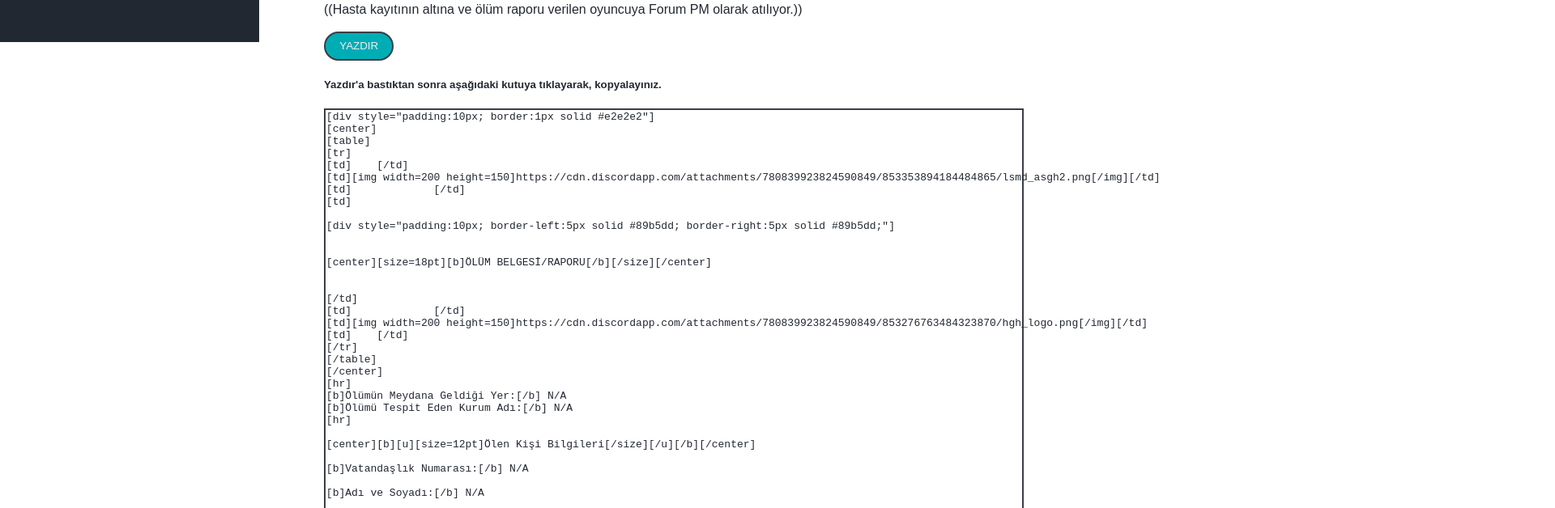
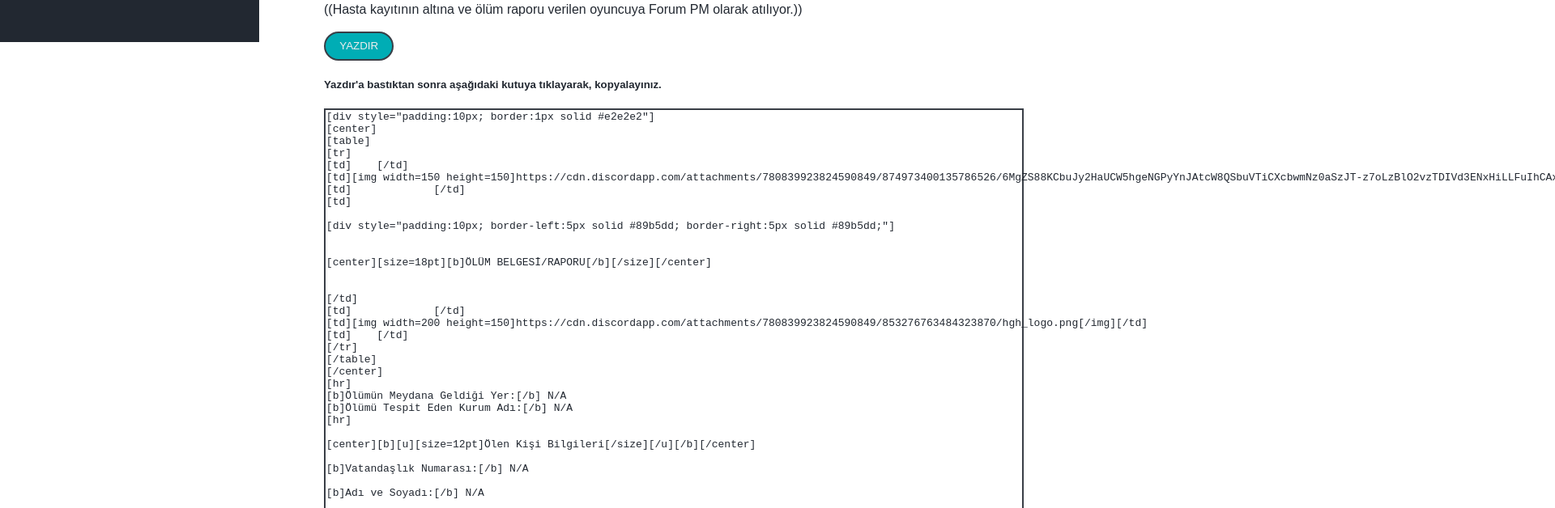
Before and after one commit to Blackbandit1804/lsmd-asgh, a plain HTML site: page lsmd/lsmd-rapor-sistemi/olum-raporu/index.html in a window 1280 px wide. Shown: the part 748-1376 px from the top of the page at 81% size, 1920 px wide, since content can reach past the window. Drawn offline with Linux system fonts and the light colour scheme.

Commit message:
Update index.html

```diff
--- a/lsmd/lsmd-rapor-sistemi/olum-raporu/index.html
+++ b/lsmd/lsmd-rapor-sistemi/olum-raporu/index.html
@@ -5,7 +5,7 @@
 	<meta name="description" content="LSMD Rapor Sistemi">
 	<meta name="author" content="dreps#5646">
 	<link rel="stylesheet" href="../src/css/master.css">
-	<link rel="icon" type="image/gif/png" href="https://cdn.discordapp.com/attachments/780839923824590849/853354765521780776/lsmd_asgh.png">
+	<link rel="icon" type="image/gif/png" href="https://cdn.discordapp.com/attachments/780839923824590849/874973400135786526/6MgZS88KCbuJy2HaUCW5hgeNGPyYnJAtcW8QSbuVTiCXcbwmNz0aSzJT-z7oLzBlO2vzTDIVd3ENxHiLLFuIhCAx6vL76_2WL7B2.png">
 	<title>LSMD Rapor Sistemi</title>
 </head>
 <body>
@@ -120,7 +120,7 @@
 [table]
 [tr]
 [td]    [/td]
-[td][img width=200 height=150]https://cdn.discordapp.com/attachments/780839923824590849/853353894184484865/lsmd_asgh2.png[/img][/td]
+[td][img width=150 height=150]https://cdn.discordapp.com/attachments/780839923824590849/874973400135786526/6MgZS88KCbuJy2HaUCW5hgeNGPyYnJAtcW8QSbuVTiCXcbwmNz0aSzJT-z7oLzBlO2vzTDIVd3ENxHiLLFuIhCAx6vL76_2WL7B2.png[/img][/td]
 [td]             [/td]
 [td]
 
```
